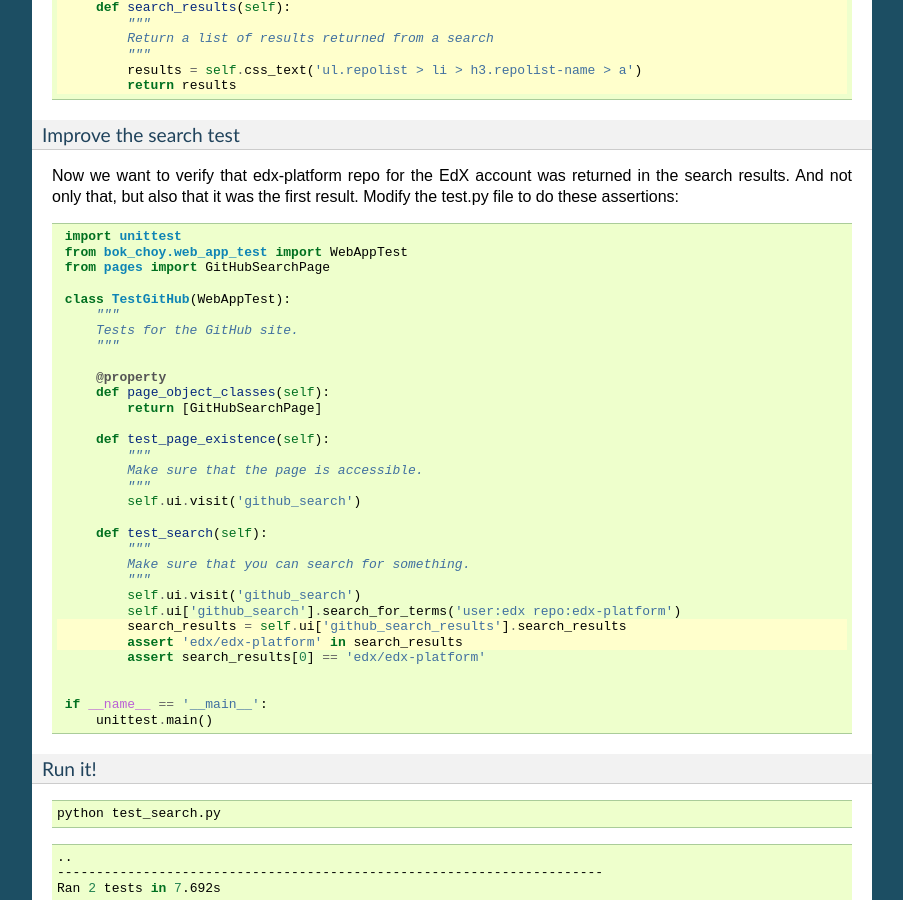
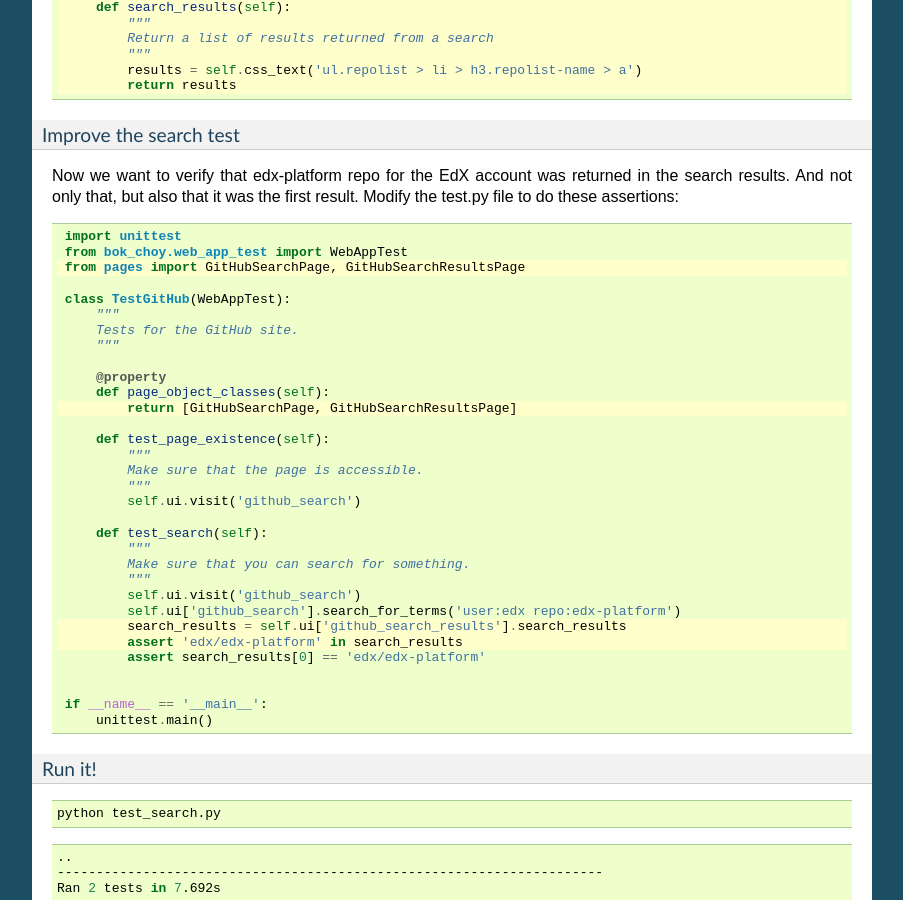
Before and after one commit to openedx-unsupported/bok-choy, a Sphinx documentation site: the page built from docs/tutorial.rst, in a window 1280 px wide and 900 px high, scrolled down 7292 px. Shown: the whole window, without its empty margins (198-1101 px from the left). Built offline with Sphinx 7.4.7, drawn with Linux system fonts in a browser that asks for light colours; some of the changed text lies outside the part shown.

Commit message:
Fix tutorial code Change regex in GitHubSearchResultsPage.is_browser_on_page(self) to work with Chrome. Fix bugs in test_search.py

```diff
--- a/docs/tutorial.rst
+++ b/docs/tutorial.rst
@@ -521,11 +521,11 @@ search results. And not only that, but also that it was the first result.
 Modify the test.py file to do these assertions:
 
 .. code-block:: python
-   :emphasize-lines: 26-27
+   :emphasize-lines: 3, 12, 26-27
 
     import unittest
     from bok_choy.web_app_test import WebAppTest
-    from pages import GitHubSearchPage
+    from pages import GitHubSearchPage, GitHubSearchResultsPage
 
     class TestGitHub(WebAppTest):
         """
@@ -534,7 +534,7 @@ Modify the test.py file to do these assertions:
 
         @property
         def page_object_classes(self):
-            return [GitHubSearchPage]
+            return [GitHubSearchPage, GitHubSearchResultsPage]
 
         def test_page_existence(self):
             """
```
Also changed, not shown: other parts of docs/tutorial.rst (+2 -2 lines).
